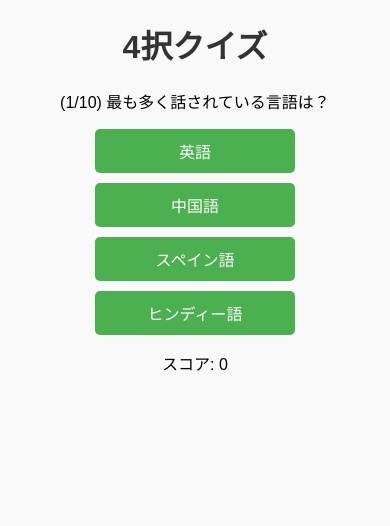
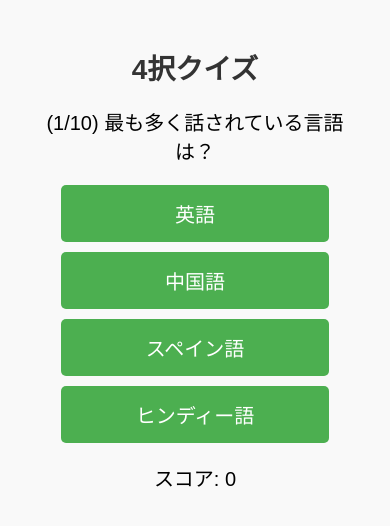
Before and after one commit to Comfy-Life-Academy/quiz-app, a plain HTML site: page index.html in a window 390 px wide. Drawn offline with Linux system fonts and the light colour scheme.

Commit message:
Update style.css

```diff
--- a/style.css
+++ b/style.css
@@ -2,22 +2,49 @@ body {
     font-family: Arial, sans-serif;
     text-align: center;
     background-color: #f9f9f9;
+    padding: 20px;
 }
+
 h1 {
     color: #333;
+    font-size: 24px;
 }
+
+p {
+    font-size: 18px;
+    margin-bottom: 20px;
+}
+
 button {
     display: block;
-    width: 200px;
+    width: 80%;
+    max-width: 300px;
     margin: 10px auto;
-    padding: 10px;
-    font-size: 16px;
+    padding: 12px;
+    font-size: 18px;
     border: none;
     background-color: #4CAF50;
     color: white;
     cursor: pointer;
     border-radius: 5px;
 }
+
 button:hover {
     background-color: #45a049;
 }
+
+/* スマホ対応（画面幅600px以下のとき適用） */
+@media (max-width: 600px) {
+    h1 {
+        font-size: 28px;
+    }
+
+    p {
+        font-size: 20px;
+    }
+
+    button {
+        font-size: 20px;
+        padding: 14px;
+    }
+}
```
